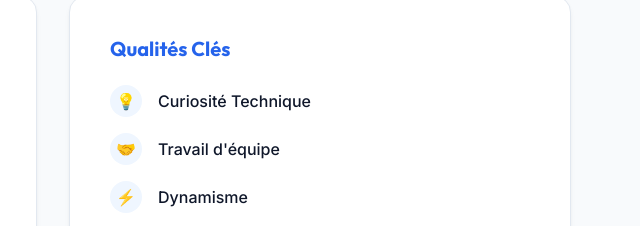
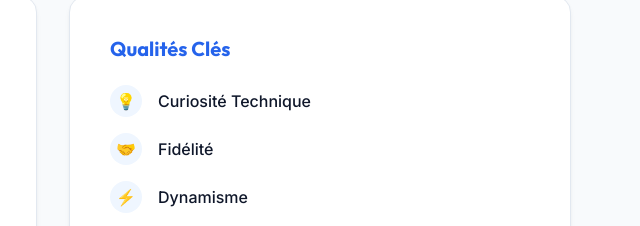
Before and after one commit to enzopimienta/Enzo-Pimienta-s-site, a plain HTML site: page index.html in a window 1280 px wide. Shown: the part 919-1145 px from the top of the page, 587-1227 px from the left. Drawn offline with Linux system fonts and the light colour scheme.

Commit message:
fidélité

```diff
--- a/index.html
+++ b/index.html
@@ -85,7 +85,7 @@
                             <h3>Qualités Clés</h3>
                             <ul class="skills-list">
                                 <li><span class="icon">💡</span> Curiosité Technique</li>
-                                <li><span class="icon">🤝</span> Travail d'équipe</li>
+                                <li><span class="icon">🤝</span> Fidélité</li>
                                 <li><span class="icon">⚡</span> Dynamisme</li>
                                 <li><span class="icon">🎯</span> Autonomie</li>
                             </ul>
```
